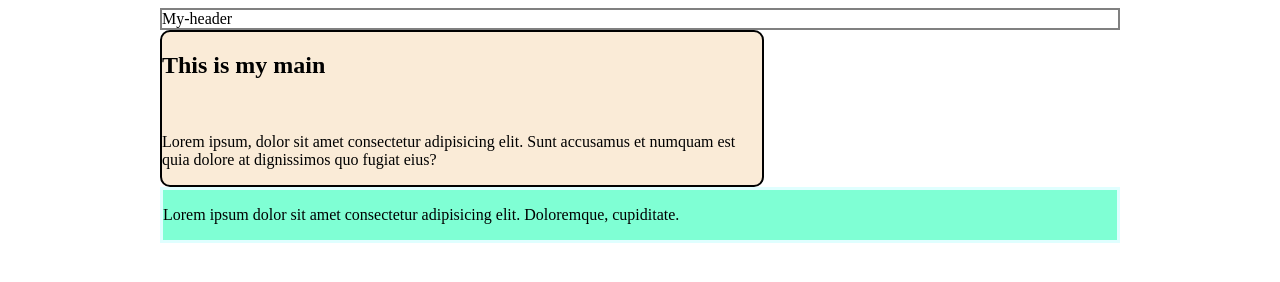
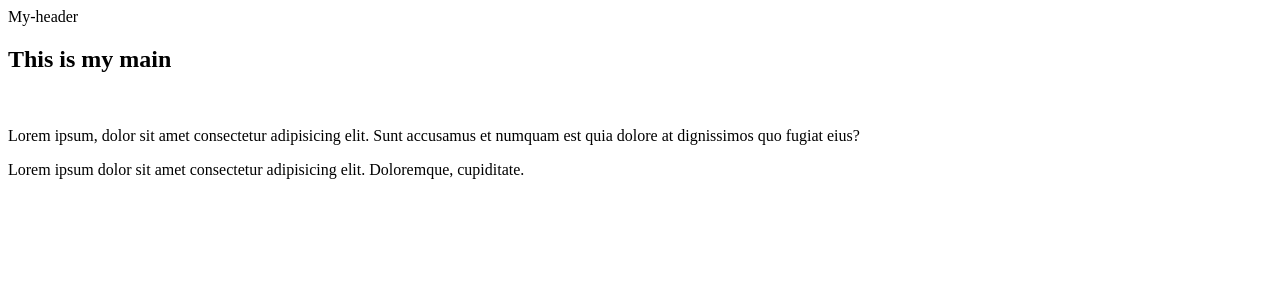
Before and after one commit to Abdi-hakim01/Git-test, a plain HTML site: page index.html in a window 1280 px wide. Drawn offline with Linux system fonts and the light colour scheme.

Commit message:
Revert "CSS ÄR NU TILLAGD"
This reverts commit 3e6ae86b8dd562754e8f9a71d6765873672dfbcc.

```diff
--- a/index.html
+++ b/index.html
@@ -5,7 +5,6 @@
     <meta http-equiv="X-UA-Compatible" content="IE=edge">
     <meta name="viewport" content="width=device-width, initial-scale=1.0">
     <title>Document</title>
-    <link rel="stylesheet" href="/css/git.css">
 </head>
 <body>
 
```
